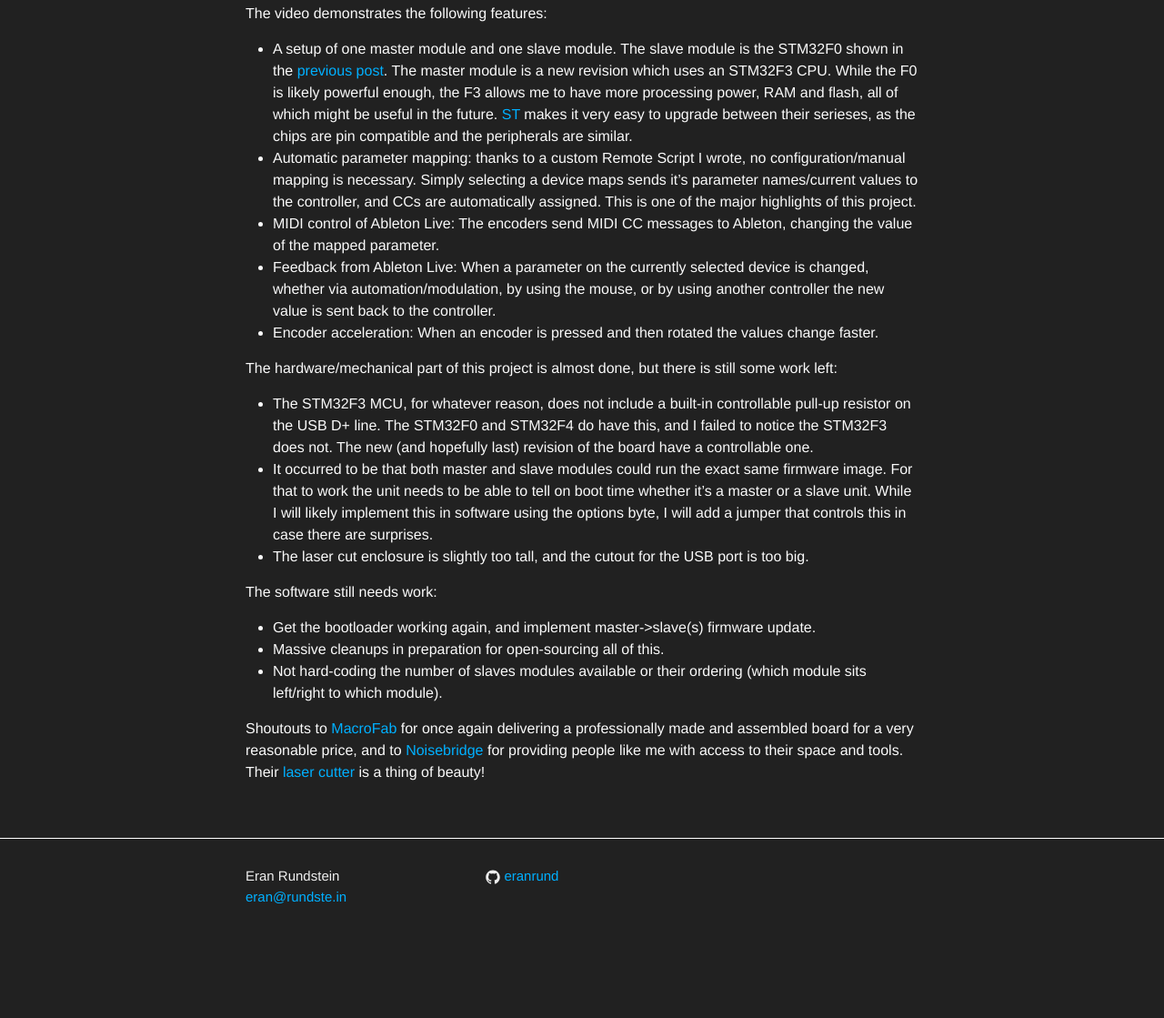
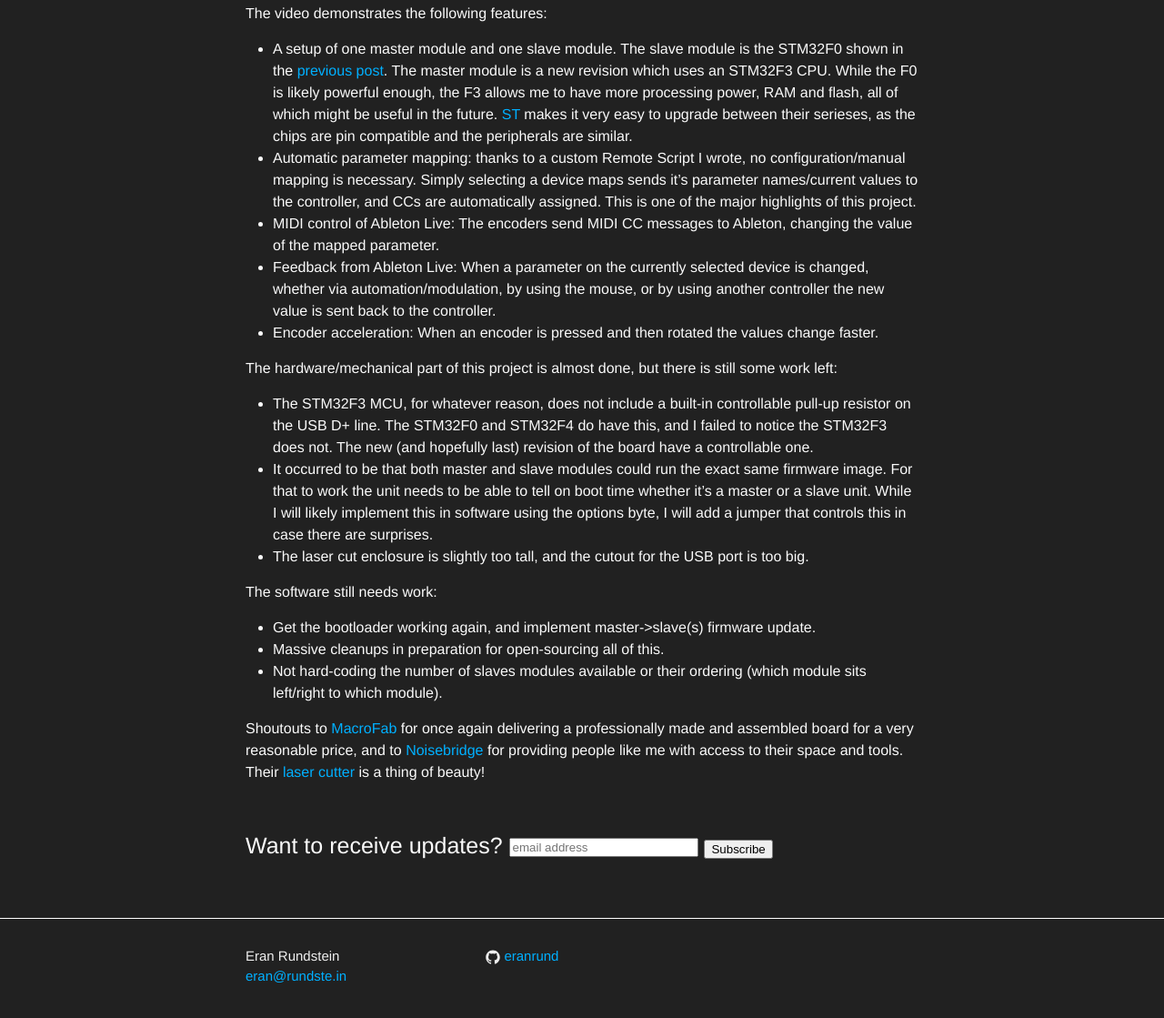
Before and after one commit to eranrund/eranrund.github.io, a Jekyll site: the page built from _posts/2017-03-05-diy-music-machines-ableton-live-controller-update.md, in a window 1280 px wide, cut to the strip 1788-2933 px from the top of the page. Shown: the top 1119 px of the strip at 91% size. Built offline with Jekyll 4.4.1, drawn with Linux system fonts in a browser that asks for light colours; comment, search, counter and statistics services are not loaded; before the commit the page ends 2845 px from its top, so only the background shows below that.

Commit message:
add maillist to phi posts

```diff
--- /dev/null
+++ b/_includes/phi-mailchimp.html
@@ -0,0 +1,20 @@
+<div style="margin-top: 50px; font-size: 25px;" class="text">
+    <!-- Begin MailChimp Signup Form -->
+    <link href="//cdn-images.mailchimp.com/embedcode/horizontal-slim-10_7.css" rel="stylesheet" type="text/css">
+    <style type="text/css">
+        #mc_embed_signup{clear:left; width:100%;}
+    </style>
+    <div id="mc_embed_signup">
+    <form action="//keves.us7.list-manage.com/subscribe/post?u=75910423279fe7c68f4ce0da9&amp;id=1b20bcc76c" method="post" id="mc-embedded-subscribe-form" name="mc-embedded-subscribe-form" class="validate" target="_blank" novalidate>
+        <div id="mc_embed_signup_scroll">
+        <label for="mce-EMAIL">Want to receive updates?</label>
+        <input type="email" value="" name="EMAIL" class="email" id="mce-EMAIL" placeholder="email address" required style="width: 200px; vertical-align: middle;">
+        <!-- real people should not fill this in and expect good things - do not remove this or risk form bot signups-->
+        <div style="position: absolute; left: -5000px;" aria-hidden="true"><input type="text" name="b_75910423279fe7c68f4ce0da9_1b20bcc76c" tabindex="-1" value=""></div>
+        <input type="submit" value="Subscribe" name="subscribe" id="mc-embedded-subscribe" class="button">
+        </div>
+    </form>
+    </div>
+
+    <!--End mc_embed_signup-->
+</div>
--- a/_posts/2017-03-05-diy-music-machines-ableton-live-controller-update.md
+++ b/_posts/2017-03-05-diy-music-machines-ableton-live-controller-update.md
@@ -34,3 +34,6 @@
 
 
 Shoutouts to [MacroFab](https://macrofab.com/) for once again delivering a professionally made and assembled board for a very reasonable price, and to [Noisebridge](https://noisebridge.net/) for providing people like me with access to their space and tools. Their [laser cutter](https://www.noisebridge.net/wiki/Laser_Cutter) is a thing of beauty!
+
+
+{% include phi-mailchimp.html %}
```
Also changed, not shown: _posts/2016-12-08-diy-music-machines-intro.md (+3 -0 lines).
